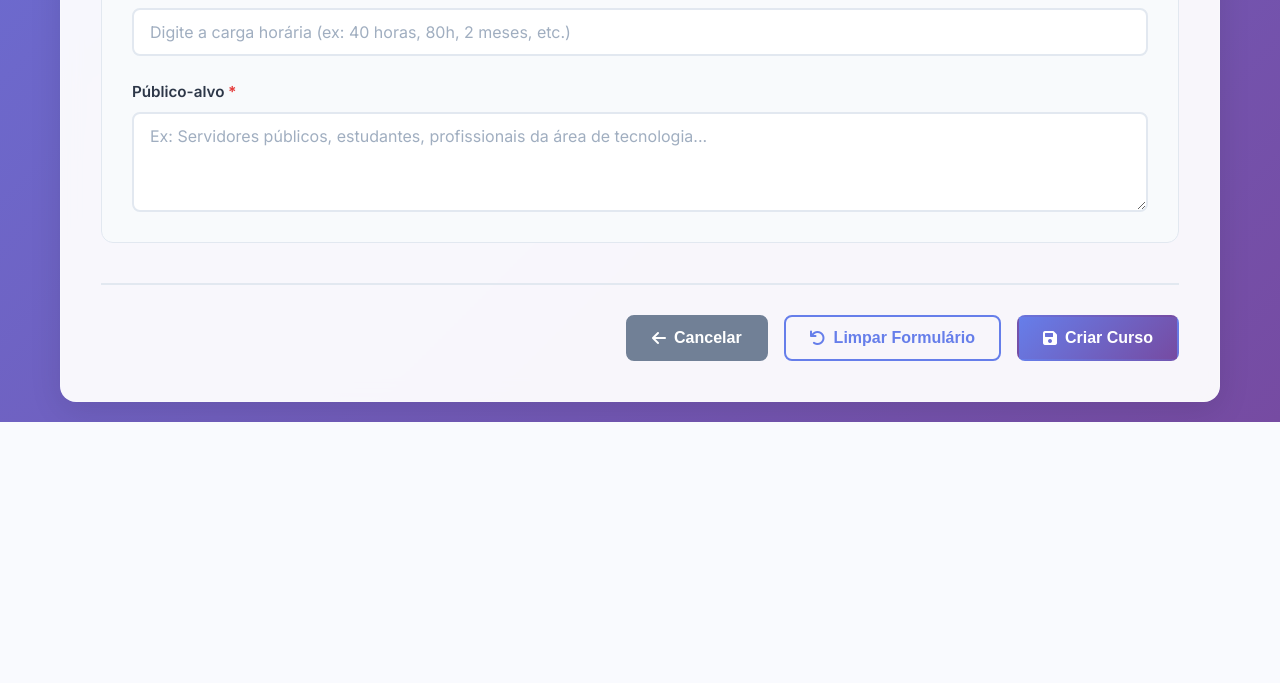
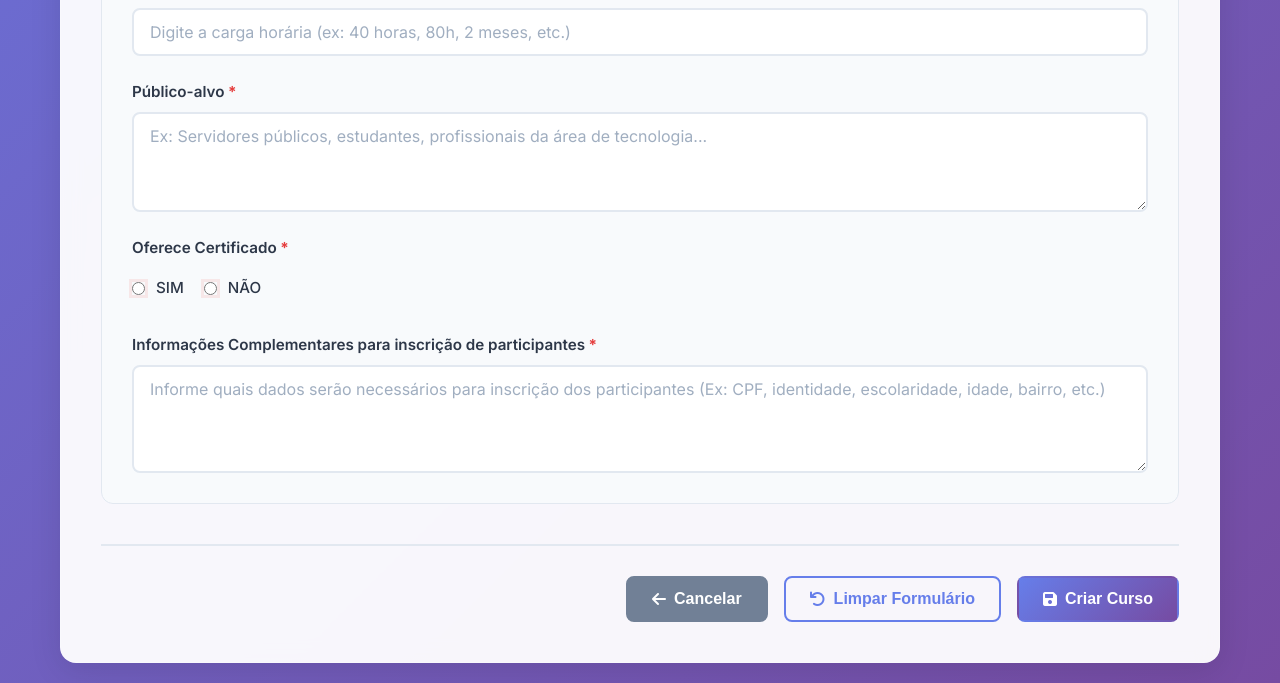
Before and after one commit to rickdourado/WebCiclo, a Flask app: page / in a window 1280 px wide. Shown: the part 1152-1835 px from the top of the page. Before the commit the page ends 1574 px from the top, so only its background shows below. Run offline with Flask 3, Linux system fonts and the light colour scheme.

Commit message:
Commit 4 - Adição de campos e ajustes

```diff
--- a/app.py
+++ b/app.py
@@ -107,6 +107,9 @@ def create_course():
             'modalidade': request.form.get('modalidade'),
             'carga_horaria': request.form.get('carga_horaria'),
             'publico_alvo': request.form.get('publico_alvo'),
+            'oferece_certificado': request.form.get('oferece_certificado'),
+            'pre_requisitos': request.form.get('pre_requisitos') if request.form.get('oferece_certificado') == 'sim' else '',
+            'info_complementares': request.form.get('info_complementares'),
             'created_at': datetime.now().strftime('%d-%m-%Y %H:%M:%S')
         }
 
--- a/scripts/pdf_generator.py
+++ b/scripts/pdf_generator.py
@@ -66,6 +66,9 @@ def generate_pdf(course_data):
         ["Modalidade", course_data['modalidade']],
         ["Carga Horária", course_data['carga_horaria']],
         ["Público Alvo", course_data['publico_alvo']],
+        ["Oferece Certificado", 'Sim' if course_data['oferece_certificado'] == 'sim' else 'Não'],
+        ["Pré-requisitos para Certificado", course_data['pre_requisitos'] if course_data['oferece_certificado'] == 'sim' else 'Não aplicável'],
+        ["Informações Complementares para Inscrição", course_data['info_complementares']],
         ["Data de Criação", course_data['created_at']]
     ]
 
--- a/static/css/style.css
+++ b/static/css/style.css
@@ -92,6 +92,26 @@ body {
 
 .form-container {
     padding: 40px;
+}
+
+/* Radio buttons */
+.radio-group {
+    display: flex;
+    gap: 20px;
+    margin-top: 8px;
+}
+
+.radio-label {
+    display: flex;
+    align-items: center;
+    gap: 6px;
+    cursor: pointer;
+    font-weight: 500;
+}
+
+.radio-label input[type="radio"] {
+    margin-right: 5px;
+    cursor: pointer;
 }
 
 .form-header {
--- a/templates/course_form.html
+++ b/templates/course_form.html
@@ -173,6 +173,30 @@
                                  <textarea id="publico_alvo" name="publico_alvo" required rows="3"
                                            placeholder="Ex: Servidores públicos, estudantes, profissionais da área de tecnologia..."></textarea>
                              </div>
+
+                             <div class="form-group full-width">
+                                 <label class="required">Oferece Certificado</label>
+                                 <div class="radio-group">
+                                     <label class="radio-label">
+                                         <input type="radio" name="oferece_certificado" value="sim" required onclick="togglePreRequisitos(true)"> SIM
+                                     </label>
+                                     <label class="radio-label">
+                                         <input type="radio" name="oferece_certificado" value="nao" required onclick="togglePreRequisitos(false)"> NÃO
+                                     </label>
+                                 </div>
+                             </div>
+
+                             <div class="form-group full-width" id="pre_requisitos_container" style="display: none;">
+                                 <label for="pre_requisitos" class="required">PRÉ REQUISITOS para recebimento de certificados</label>
+                                 <textarea id="pre_requisitos" name="pre_requisitos" rows="3"
+                                           placeholder="Ex: Frequência mínima de 75%, entrega de trabalho final, aprovação em avaliação..."></textarea>
+                             </div>
+
+                             <div class="form-group full-width">
+                                 <label for="info_complementares" class="required">Informações Complementares para inscrição de participantes</label>
+                                 <textarea id="info_complementares" name="info_complementares" rows="4" required
+                                           placeholder="Informe quais dados serão necessários para inscrição dos participantes (Ex: CPF, identidade, escolaridade, idade, bairro, etc.)"></textarea>
+                             </div>
                         </div>
                     </div>
 
@@ -194,5 +218,20 @@
     </div>
 
     <script src="{{ url_for('static', filename='js/script.js') }}"></script>
+    <script>
+        function togglePreRequisitos(mostrar) {
+            const container = document.getElementById('pre_requisitos_container');
+            const preRequisitosField = document.getElementById('pre_requisitos');
+
+            if (mostrar) {
+                container.style.display = 'block';
+                preRequisitosField.setAttribute('required', '');
+            } else {
+                container.style.display = 'none';
+                preRequisitosField.removeAttribute('required');
+                preRequisitosField.value = '';
+            }
+        }
+    </script>
 </body>
 </html>
```
Also changed, not shown: templates/course_list.html (+17 -0 lines), templates/course_success.html (+17 -0 lines), 1 other file.
